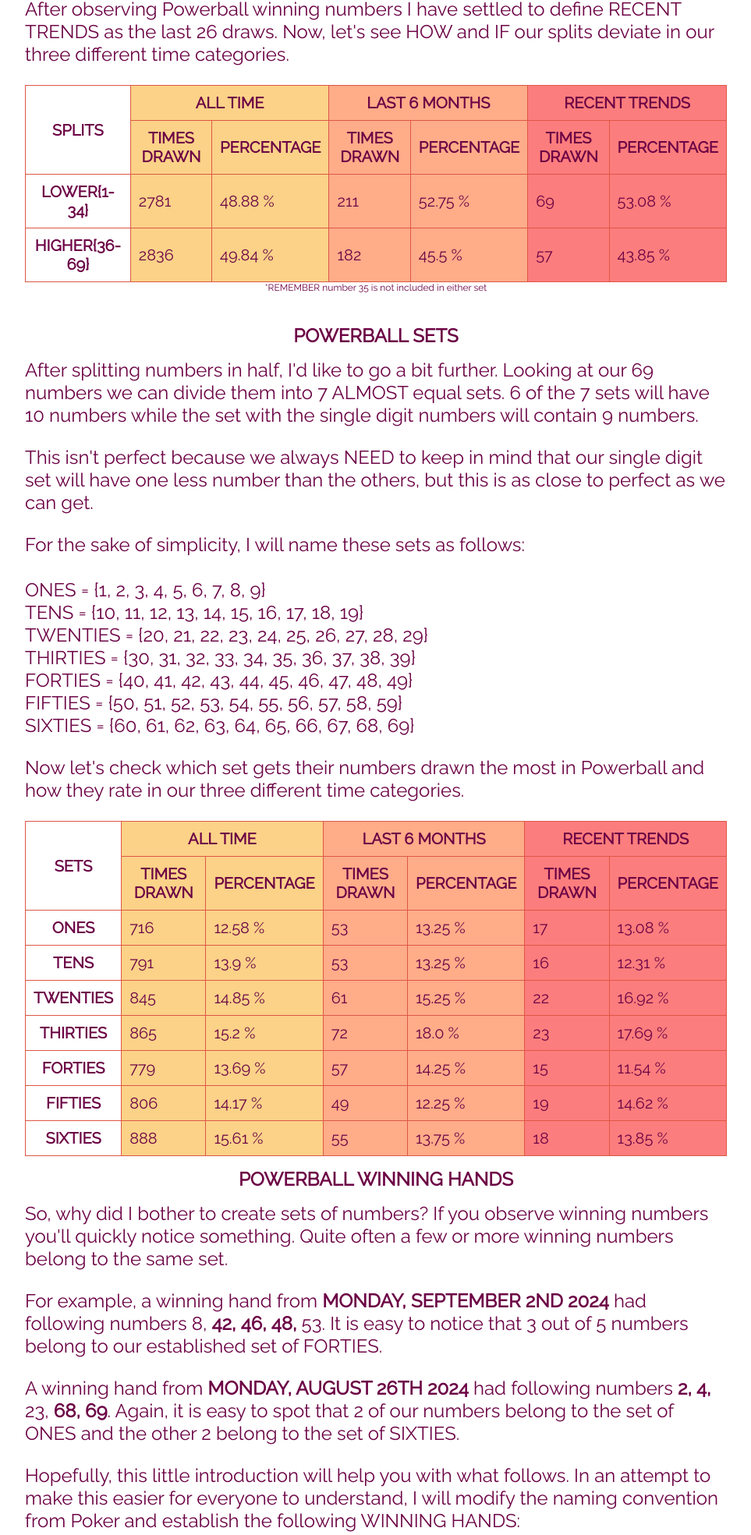
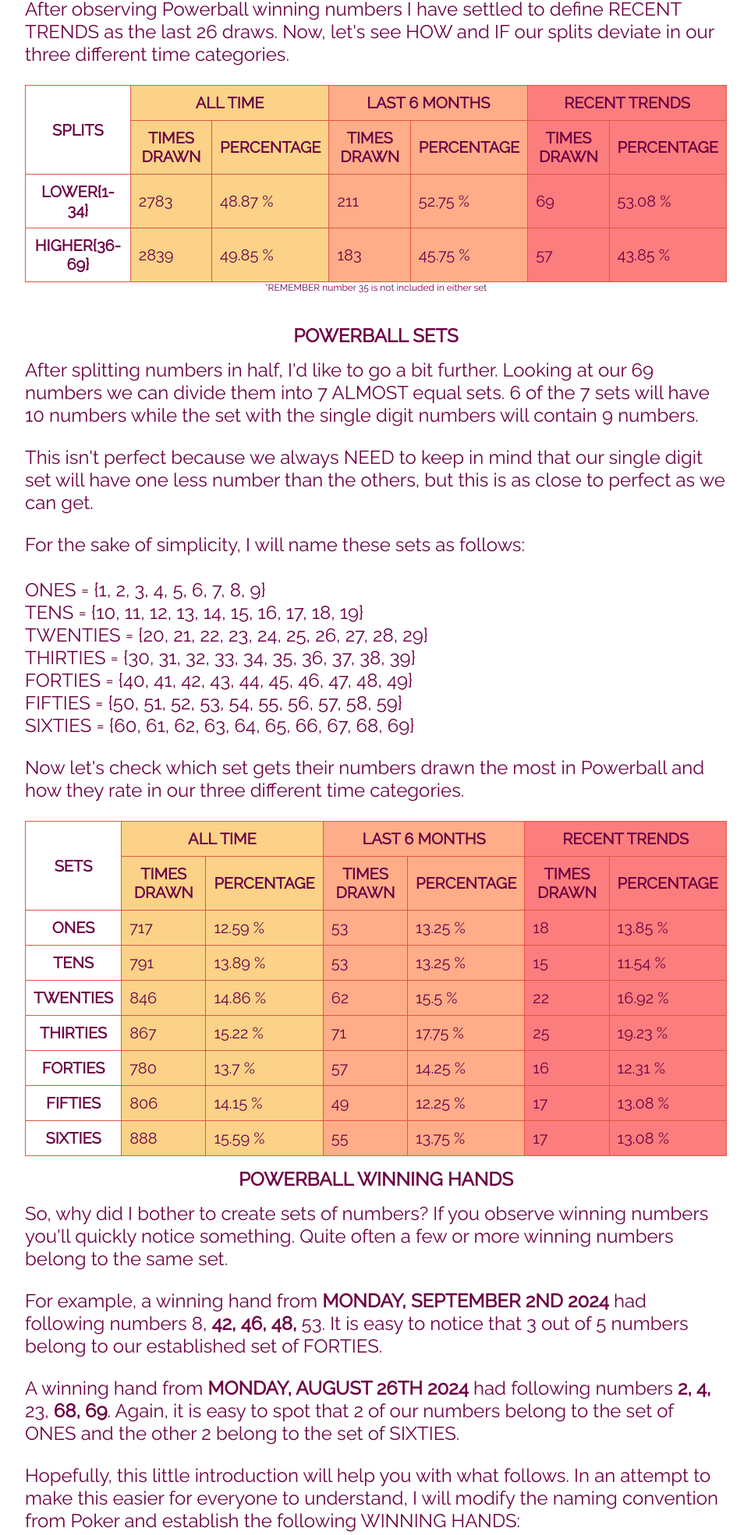
Before and after one commit to sasadjukic/powerball, a Flask app: page /winning_hands_white in a window 1280 px wide. Shown: the part 765-2734 px from the top of the page at 78% size, without its empty margins (158-1121 px from the left). Run offline with Flask 3, Linux system fonts and the light colour scheme.

Commit message:
jan 9 update

```diff
--- a/application/data/matrix_data.py
+++ b/application/data/matrix_data.py
@@ -485,23 +485,23 @@ m_data = {
     ],
     24: [
          [
+            ['01/08/2025','1, 20, 36, 38, 43'],
             ['01/04/2025','26, 32, 43, 54, 56'],
             ['12/09/2024','35, 37, 40, 45, 51'],
             ['05/25/2024','6, 33, 35, 36, 64'],
-            ['10/18/2023','1, 4, 13, 35, 58'],
-            ['07/19/2023','7, 10, 11, 13, 24']
+            ['10/18/2023','1, 4, 13, 35, 58']
          ],
          [
-            4, 3, 7, 2, 7, 5, 4, 4, 1, 6,
-            5, 2, 4, 5, 1, 5, 3, 1, 1, 5,
+            5, 3, 7, 2, 7, 5, 4, 4, 1, 6,
+            5, 2, 4, 5, 1, 5, 3, 1, 1, 6,
             4, 6, 3, 3, 5, 2, 6, 3, 3, 1,
-            2, 2, 10, 1, 6, 7, 4, 3, 5, 5,
-            3, 4, 6, 3, 2, 2, 4, 6, 0, 4,
+            2, 2, 10, 1, 6, 8, 4, 4, 5, 5,
+            3, 4, 7, 3, 2, 2, 4, 6, 0, 4,
             3, 3, 2, 5, 4, 6, 5, 7, 1, 1,
             3, 4, 5, 4, 4, 1, 1, 6, 5
           ],
          [
-            7, 30, 9, 4, 1, 1, 0
+            7, 31, 9, 4, 1, 1, 0
         ]
     ],
     25: [
--- a/application/data/powerball.csv
+++ b/application/data/powerball.csv
@@ -1137,3 +1137,4 @@ Draw Date,Winning Numbers,Red Ball,Multiplier
 01/01/2025,6 12 28 35 66,26,3
 01/04/2025,26 32 43 54 56,24,2
 01/06/2025,17 34 46 66 67,14,2
+01/08/2025,1 20 36 38 43,24,2
--- a/application/main/routes.py
+++ b/application/main/routes.py
@@ -137,19 +137,19 @@ def search():
 @powerball.route('/winning_hands_white', methods=['POST', 'GET'])
 def winning_hands_white():
     splits = {
-              'all-time': [2781, 2836, 5690],
-              'six-months': [211, 182, 400],
+              'all-time': [2783, 2839, 5695],
+              'six-months': [211, 183, 400],
               'recent-trends': [69, 57, 130]
             }
 
     sets = {
-            'all-time' : [716, 791, 845, 865, 779, 806, 888, 5690],
-            'six-months' : [53, 53, 61, 72, 57, 49, 55, 400],
-            'recent-trends' : [17, 16, 22, 23, 15, 19, 18, 130]
+            'all-time' : [717, 791, 846, 867, 780, 806, 888, 5695],
+            'six-months' : [53, 53, 62, 71, 57, 49, 55, 400],
+            'recent-trends' : [18, 15, 22, 25, 16, 17, 17, 130]
     }
 
     winning_hands = {
-                     'singles': [185, 13, 2], 'pairs': [587, 41, 14],
+                     'singles': [185, 13, 2], 'pairs': [588, 42, 14],
                      'two_pairs': [215, 14, 3], 'three_of_set': [125, 11, 6],
                      'full_house': [16, 1, 1], 'poker': [10, 0, 0], 'flush': [0, 0, 0]
                      }
@@ -157,8 +157,8 @@ def winning_hands_white():
     total_winning_hands_6 = sum(values[1] for values in winning_hands.values())
     total_winning_hands_recent = sum(values[2] for values in winning_hands.values())
 
-    pair_count = {1: [72, 2, 0], 10: [73, 9, 4], 20: [102, 9, 3], 30: [96, 7, 1],
-                  40: [65, 4, 1], 50: [84, 3, 3], 60: [95, 7, 2]}
+    pair_count = {1: [72, 2, 0], 10: [73, 9, 4], 20: [102, 9, 3], 30: [97, 8, 2],
+                  40: [65, 4, 1], 50: [84, 3, 2], 60: [95, 7, 2]}
     total_pairs = sum(values[0] for values in pair_count.values())
     total_pairs_6 = sum(values[1] for values in pair_count.values())
     total_pairs_recent = sum(values[2] for values in pair_count.values())
@@ -179,15 +179,15 @@ def winning_hands_white():
 @powerball.route('/winning_hands_red', methods=['POST', 'GET'])
 def winning_hands_red():
     splits = {
-              'all-time': [565, 573, 1138],
+              'all-time': [565, 574, 1139],
               'six-months': [32, 48, 80],
               'recent-trends': [13, 13, 26]
             }
 
     sets = {
-            'all-time' : [402, 417, 319, 1138],
+            'all-time' : [402, 417, 320, 1139],
             'six-months' : [22, 29, 29, 80],
-            'recent-trends' : [9, 9, 8, 26]
+            'recent-trends' : [9, 8, 9, 26]
            }
 
     return render_template('winning_hands_red.html',
@@ -197,32 +197,32 @@ def winning_hands_red():
 
 @powerball.route('/trends', methods=['POST', 'GET'])
 def trends():
-    white_numbers_6 = [9, 6, 4, 4, 5, 6, 4, 4, 11, 3,
-                       7, 10, 6, 3, 6, 4, 5, 5, 4, 3,
+    white_numbers_6 = [10, 6, 4, 4, 4, 6, 4, 4, 11, 3,
+                       7, 10, 6, 3, 6, 4, 5, 5, 4, 4,
                        10, 6, 6, 7, 6, 5, 9, 3, 6, 7,
-                       12, 6, 12, 7, 7, 1, 8, 5, 7, 7,
-                       2, 4, 9, 6, 11, 7, 4, 5, 2, 4,
+                       12, 5, 12, 7, 6, 2, 8, 6, 6, 7,
+                       2, 4, 10, 6, 11, 7, 4, 5, 1, 4,
                        4, 6, 3, 4, 5, 4, 9, 7, 3, 5,
                        5, 4, 5, 8, 2, 6, 9, 4, 7
                     ]
 
-    white_numbers_trends = [4, 0, 2, 1, 1, 4, 1, 0, 4, 0,
-                            1, 4, 3, 0, 2, 1, 3, 1, 1, 1,
-                            3, 2, 2, 3, 2, 4, 2, 2, 1, 3,
-                            3, 2, 3, 3, 4, 0, 1, 2, 2, 2,
-                            1, 1, 3, 3, 2, 2, 0, 0, 1, 2,
-                            2, 3, 0, 3, 2, 2, 3, 2, 0, 2,
-                            3, 1, 2, 2, 0, 3, 4, 0, 1
+    white_numbers_trends = [5, 0, 2, 1, 1, 4, 1, 0, 4, 0,
+                            0, 4, 3, 0, 2, 1, 3, 1, 1, 2,
+                            3, 2, 2, 2, 2, 4, 2, 2, 1, 3,
+                            3, 2, 3, 3, 4, 1, 1, 3, 2, 2,
+                            1, 1, 4, 3, 2, 2, 0, 0, 1, 1,
+                            2, 3, 0, 3, 2, 1, 3, 2, 0, 2,
+                            3, 1, 2, 2, 0, 2, 4, 0, 1
                     ]
 
     red_numbers_6 = [4, 1, 4, 2, 2, 1, 3, 1, 4, 2,
                      1, 3, 4, 4, 3, 4, 5, 1, 2, 8,
-                     5, 6, 1, 2, 3, 4
+                     4, 6, 1, 3, 3, 4
                     ]
 
     red_numbers_trends = [3, 0, 1, 0, 1, 0, 1, 1, 2, 0,
-                          0, 2, 2, 1, 0, 2, 1, 1, 0, 1,
-                          0, 1, 0, 2, 2, 2
+                          0, 2, 2, 1, 0, 1, 1, 1, 0, 1,
+                          0, 1, 0, 3, 2, 2
                          ]
 
     return render_template('trends.html',
@@ -252,18 +252,18 @@ def fun_facts():
 def probabilities():
     draw = next_draw().strftime('%m-%d-%Y')
     white_numbers = [
-                     7.32, 7.19, 8.34, 6.83, 6.84, 7.77, 6.56, 6.66, 7.22, 7.37,
-                     6.95, 7.67, 4.85, 6.62, 6.41, 7.36, 6.84, 6.91, 7.86, 7.41,
-                     8.98, 7.22, 7.78, 7.31, 6.57, 5.96, 8.38, 7.81, 6.16, 7.08,
-                     6.65, 8.33, 8.69, 6.02, 6.34, 9.14, 7.72, 7.26, 8.51, 6.90,
-                     6.78, 6.71, 6.91, 7.59, 7.56, 6.88, 7.73, 6.07, 5.31, 6.82,
-                     6.41, 7.13, 7.69, 7.60, 6.61, 7.31, 6.99, 6.64, 7.89, 6.51,
-                     8.93, 8.03, 8.43, 8.14, 5.88, 7.59, 7.74, 7.44, 8.89
+                     6.87, 7.50, 8.03, 6.57, 6.15, 7.63, 6.90, 6.71, 7.05, 7.00,
+                     7.11, 8.16, 5.45, 6.41, 7.17, 7.25, 7.53, 7.66, 7.52, 7.69,
+                     8.88, 7.02, 7.57, 7.25, 6.75, 5.93, 8.34, 7.20, 6.29, 7.00,
+                     7.20, 8.61, 9.02, 6.23, 6.87, 8.76, 8.22, 7.35, 8.44, 7.07,
+                     6.58, 6.91, 6.75, 7.45, 7.48, 6.45, 7.69, 6.07, 5.23, 6.55,
+                     6.19, 7.12, 7.50, 7.40, 6.78, 7.27, 7.10, 6.44, 7.49, 6.18,
+                     9.07, 7.91, 8.47, 8.88, 6.01, 6.98, 7.54, 7.62, 8.53
                      ]
     red_numbers = [
-                   3.91, 3.65, 3.90, 4.82, 4.00, 3.66, 3.42, 3.84, 4.07, 3.62,
-                   3.80, 2.87, 3.79, 4.64, 3.44, 3.12, 3.38, 4.54, 3.45, 3.76,
-                   4.96, 3.60, 3.29, 4.60, 3.72, 4.15
+                   3.68, 3.36, 3.74, 5.07, 4.6, 3.91, 3.62, 3.47, 3.97, 3.84,
+                   3.39, 3.04, 3.92, 4.46, 3.3, 3.05, 3.25, 4.56, 3.28, 3.93,
+                   5.04, 3.45, 3.22, 4.84, 3.96, 4.05
                    ]
     return render_template('probabilities.html',
                             draw=draw,
@@ -275,13 +275,13 @@ def probabilities():
 def predictions():
     draw = next_draw().strftime('%m-%d-%Y')
     white_numbers = [
-                     [9, 11, 28, 43, 67],
-                     [21, 23, 32, 47, 59],
-                     [4, 14, 36, 41, 48],
-                     [16, 29, 35, 37, 68],
-                     [2, 10, 50, 53, 62]
+                     [24, 31, 43, 59, 67],
+                     [8, 10, 16, 29, 47],
+                     [2, 37, 41, 48, 68],
+                     [23, 25, 53, 61, 62],
+                     [1, 14, 36, 50, 57]
                      ]
-    red_numbers = [4, 10, 23, 9, 15]
+    red_numbers = [4, 11, 21, 9, 15]
     return render_template('predictions.html',
                             draw=draw,
                             white_numbers=white_numbers,
--- a/application/templates/winning_hands.html
+++ b/application/templates/winning_hands.html
@@ -266,7 +266,7 @@
                     <td class="six-months">{{ (winning_hands['pairs'][1]/total_winning_hands_6 * 100)|round(2) }} %</td>
                     <td class="recent-trends">{{ winning_hands['pairs'][2] }}</td>
                     <td class="recent-trends">{{ (winning_hands['pairs'][2]/total_winning_hands_recent * 100)|round(2) }} %</td>
-                    <td class="extra-info">01-06-2025</td>
+                    <td class="extra-info">01-08-2025</td>
                     <td class="extra-info">Twenties</td>
                 </tr>
                 <tr>
@@ -395,7 +395,7 @@
                     <td class="six-months">{{ (pair_count[30][1]/total_pairs_6 * 100)|round(2) }} %</td>
                     <td class="recent-trends">{{ pair_count[30][2] }}</td>
                     <td class="recent-trends">{{ (pair_count[30][2]/total_pairs_recent * 100)|round(2) }} %</td>
-                    <td class="extra-info">12-16-2024</td>
+                    <td class="extra-info">01-08-2025</td>
                 </tr>
                 <tr>
                     <th scope="row">Forties</th>
```
